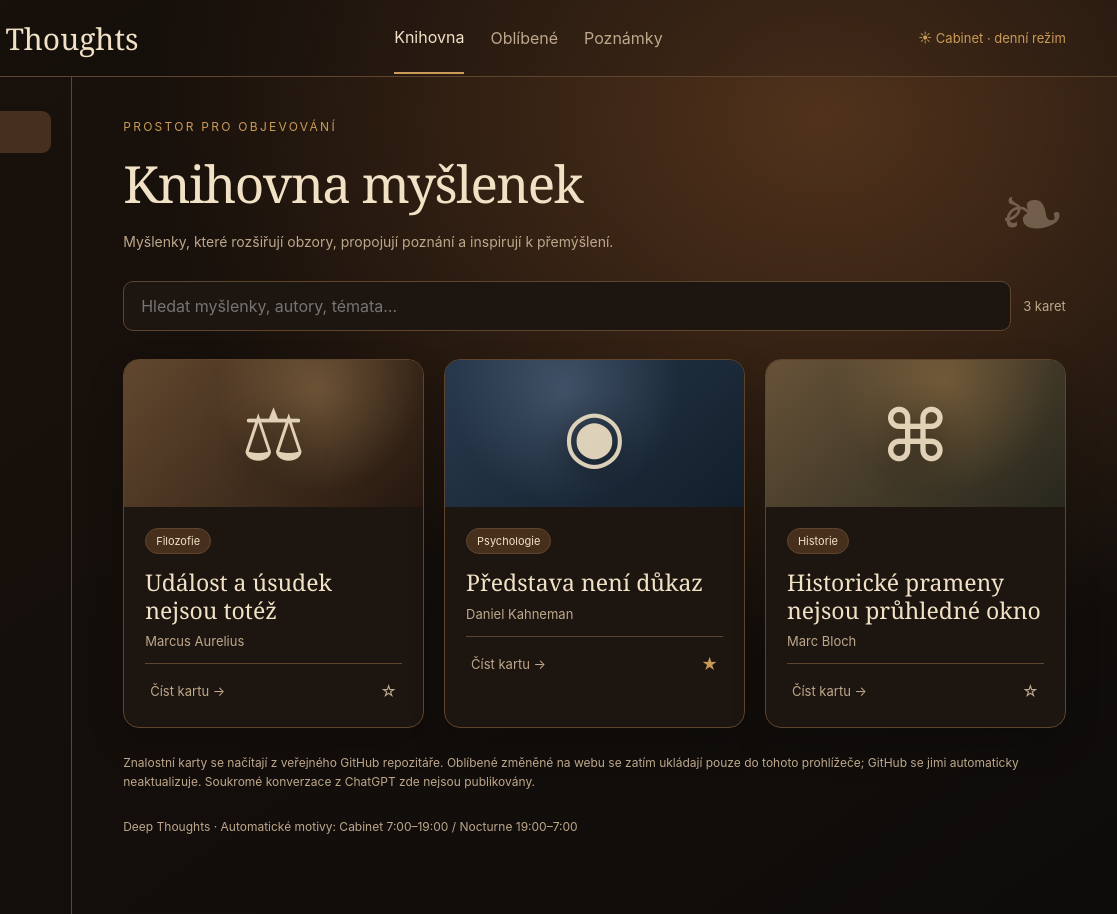
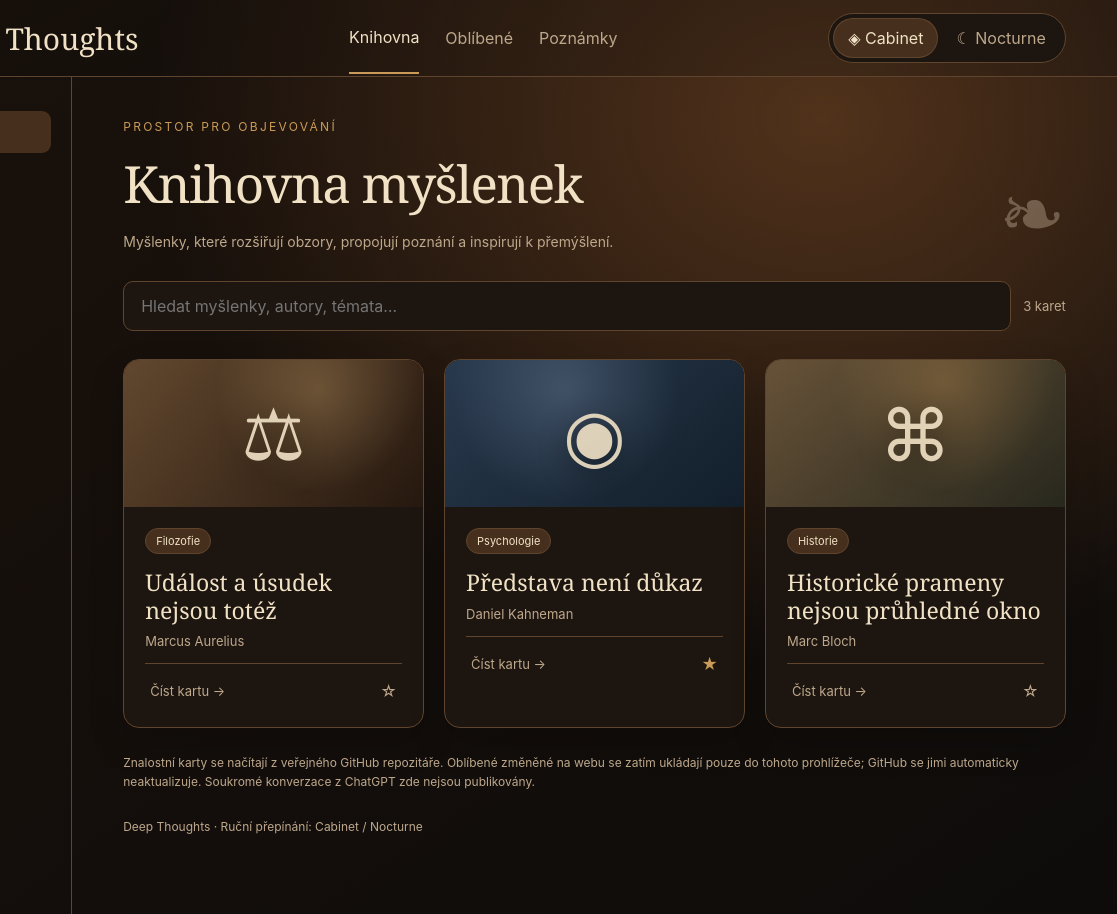
Before and after one commit to mirek-techlab/deep-thoughts, a plain HTML site: page index.html in a window 1280 px wide. Shown: the full height of the page, 163-1280 px from the left. Drawn offline with Linux system fonts and the light colour scheme.

Commit message:
Restore manual Cabinet and Nocturne theme selection

```diff
--- a/index.html
+++ b/index.html
@@ -8,27 +8,28 @@
 @media(max-width:1000px){.cards{grid-template-columns:repeat(2,minmax(0,1fr))}.nav{display:none}.layout{grid-template-columns:180px minmax(0,1fr)}}@media(max-width:650px){.top{height:auto;flex-wrap:wrap;padding:18px 18px;gap:14px}.brand{font-size:26px}.switch{width:100%;justify-content:space-around}.layout{display:block}aside{border-right:0;border-bottom:1px solid var(--line);padding:10px;display:flex;gap:6px;overflow:auto}aside h3{display:none}aside button{white-space:nowrap;width:auto}main{padding:30px 18px}.cards{grid-template-columns:1fr}.hero-art{display:none}}
 .theme-status{color:var(--accent);font-size:13px;white-space:nowrap;padding:10px 0}</style></head>
 <body><div class="app">
-<header class="top"><a href="./" class="brand"><span class="brandmark">◈</span> Deep Thoughts</a><nav class="nav"><button class="active" data-filter="all">Knihovna</button><button data-filter="favorites">Oblíbené</button><button data-filter="notes">Poznámky</button></nav><span id="theme-status" class="theme-status" aria-label="Automatický vzhled">Automatický vzhled</span></header>
+<header class="top"><a href="./" class="brand"><span class="brandmark">◈</span> Deep Thoughts</a><nav class="nav"><button class="active" data-filter="all">Knihovna</button><button data-filter="favorites">Oblíbené</button><button data-filter="notes">Poznámky</button></nav><div class="switch" role="group" aria-label="Vzhled rozhraní"><button id="cabinet" type="button" aria-pressed="true">◈ Cabinet</button><button id="nocturne" type="button" aria-pressed="false">☾ Nocturne</button></div></header>
 <div class="layout"><aside><button class="sideitem active" data-filter="all">⌂ &nbsp; Knihovna</button><button class="sideitem" data-filter="favorites">☆ &nbsp; Oblíbené</button><h3>Témata</h3><button class="sideitem" data-filter="philosophy">Filozofie</button><button class="sideitem" data-filter="psychology">Psychologie</button><button class="sideitem" data-filter="history">Historie</button><button class="sideitem" data-filter="science">Věda</button><button class="sideitem" data-filter="technology">Technologie</button></aside>
-<main><div class="eyebrow">Prostor pro objevování</div><div class="hero"><div><h1 id="heading">Knihovna myšlenek</h1><p>Myšlenky, které rozšiřují obzory, propojují poznání a inspirují k přemýšlení.</p></div><div class="hero-art" aria-hidden="true">❧</div></div><div class="toolbar"><input id="search" class="search" type="search" placeholder="Hledat myšlenky, autory, témata…" aria-label="Hledat karty"><span class="counter" id="counter"></span></div><div class="cards" id="cards"><div class="empty">Načítání knihovny…</div></div><p class="notice">Znalostní karty se načítají z veřejného GitHub repozitáře. Oblíbené změněné na webu se zatím ukládají pouze do tohoto prohlížeče; GitHub se jimi automaticky neaktualizuje. Soukromé konverzace z ChatGPT zde nejsou publikovány.</p><div class="foot">Deep Thoughts · Automatické motivy: Cabinet 7:00–19:00 / Nocturne 19:00–7:00</div></main></div></div>
+<main><div class="eyebrow">Prostor pro objevování</div><div class="hero"><div><h1 id="heading">Knihovna myšlenek</h1><p>Myšlenky, které rozšiřují obzory, propojují poznání a inspirují k přemýšlení.</p></div><div class="hero-art" aria-hidden="true">❧</div></div><div class="toolbar"><input id="search" class="search" type="search" placeholder="Hledat myšlenky, autory, témata…" aria-label="Hledat karty"><span class="counter" id="counter"></span></div><div class="cards" id="cards"><div class="empty">Načítání knihovny…</div></div><p class="notice">Znalostní karty se načítají z veřejného GitHub repozitáře. Oblíbené změněné na webu se zatím ukládají pouze do tohoto prohlížeče; GitHub se jimi automaticky neaktualizuje. Soukromé konverzace z ChatGPT zde nejsou publikovány.</p><div class="foot">Deep Thoughts · Ruční přepínání: Cabinet / Nocturne</div></main></div></div>
 <div class="modal" id="modal" role="dialog" aria-modal="true" aria-labelledby="detail-title"><div class="sheet"><button class="close" id="close">✕ Zavřít</button><div class="eyebrow" id="detail-category"></div><h2 id="detail-title"></h2><div class="author" id="detail-author"></div><div id="detail-text"></div><p><a id="source-link" target="_blank" rel="noopener">Otevřít původní kartu na GitHubu</a></p></div></div>
 <script>
 (function(){
-  const root=document.documentElement, localKey="deep-thoughts-local-favorites";
+  const root=document.documentElement, themeKey="deep-thoughts-theme", localKey="deep-thoughts-local-favorites";
   let cards=[], favorites=new Set(), filter="all";
   const categoryNames={philosophy:"Filozofie",psychology:"Psychologie",history:"Historie",science:"Věda",technology:"Technologie"};
   const symbols={philosophy:"⚖",psychology:"◉",history:"⌘",science:"✧",technology:"⌬"};
-  function applyAutomaticTheme(){
-    const hour=new Date().getHours();
-    const theme=(hour>=7 && hour<19)?"cabinet":"nocturne";
+  function setTheme(theme){
+    theme=theme==="nocturne"?"nocturne":"cabinet";
     root.dataset.theme=theme;
-    document.querySelector("#theme-status").textContent=theme==="cabinet"?"☀ Cabinet · denní režim":"☾ Nocturne · noční režim";
+    document.getElementById("cabinet").setAttribute("aria-pressed",String(theme==="cabinet"));
+    document.getElementById("nocturne").setAttribute("aria-pressed",String(theme==="nocturne"));
     document.querySelector('meta[name="theme-color"]').content=theme==="cabinet"?"#1b120c":"#101b2a";
+    try{localStorage.setItem(themeKey,theme)}catch(e){}
   }
-  applyAutomaticTheme();
-  // Update automatically if the page remains open across the day/night boundary.
-  setInterval(applyAutomaticTheme,60000);
-  document.addEventListener("visibilitychange",()=>{if(!document.hidden)applyAutomaticTheme()});
+  let savedTheme="cabinet";
+  try{savedTheme=localStorage.getItem(themeKey)||"cabinet"}catch(e){}
+  setTheme(savedTheme);
+  ["cabinet","nocturne"].forEach(id=>document.getElementById(id).addEventListener("click",()=>setTheme(id)));
   const el=document.getElementById("cards"), search=document.getElementById("search");
   function text(tag,className,value){const n=document.createElement(tag);if(className)n.className=className;n.textContent=value;return n;}
   function render(){el.replaceChildren();const q=search.value.toLocaleLowerCase("cs");const visible=cards.filter(c=>(filter==="all"||(filter==="favorites"&&favorites.has(c.id))||filter===c.category)&&[c.title,c.author,c.category,...(c.tags||[])].join(" ").toLocaleLowerCase("cs").includes(q));document.getElementById("counter").textContent=visible.length+" karet";if(!visible.length){el.append(text("div","empty","Pro tento výběr nejsou žádné karty."));return;}
```
